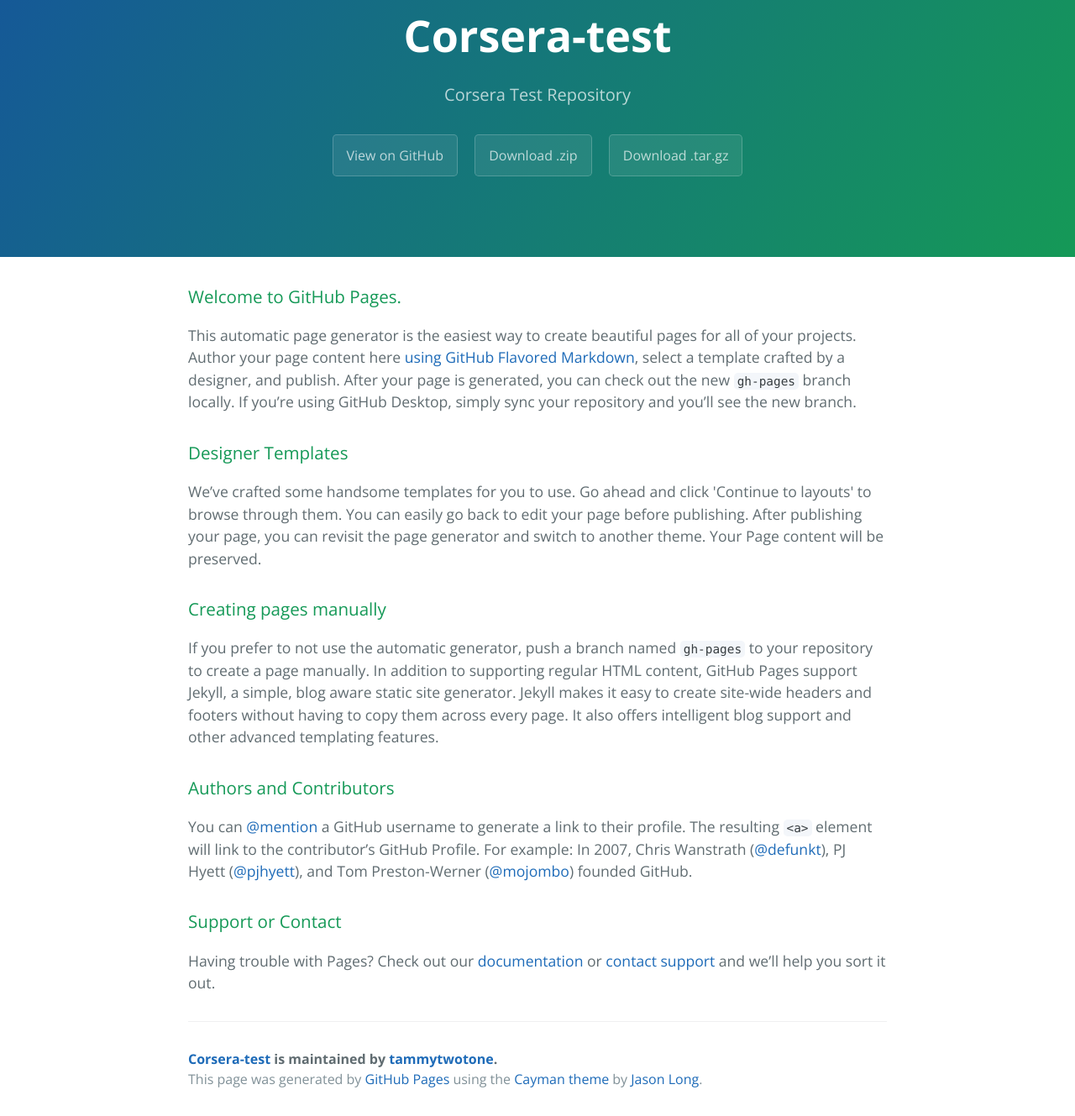
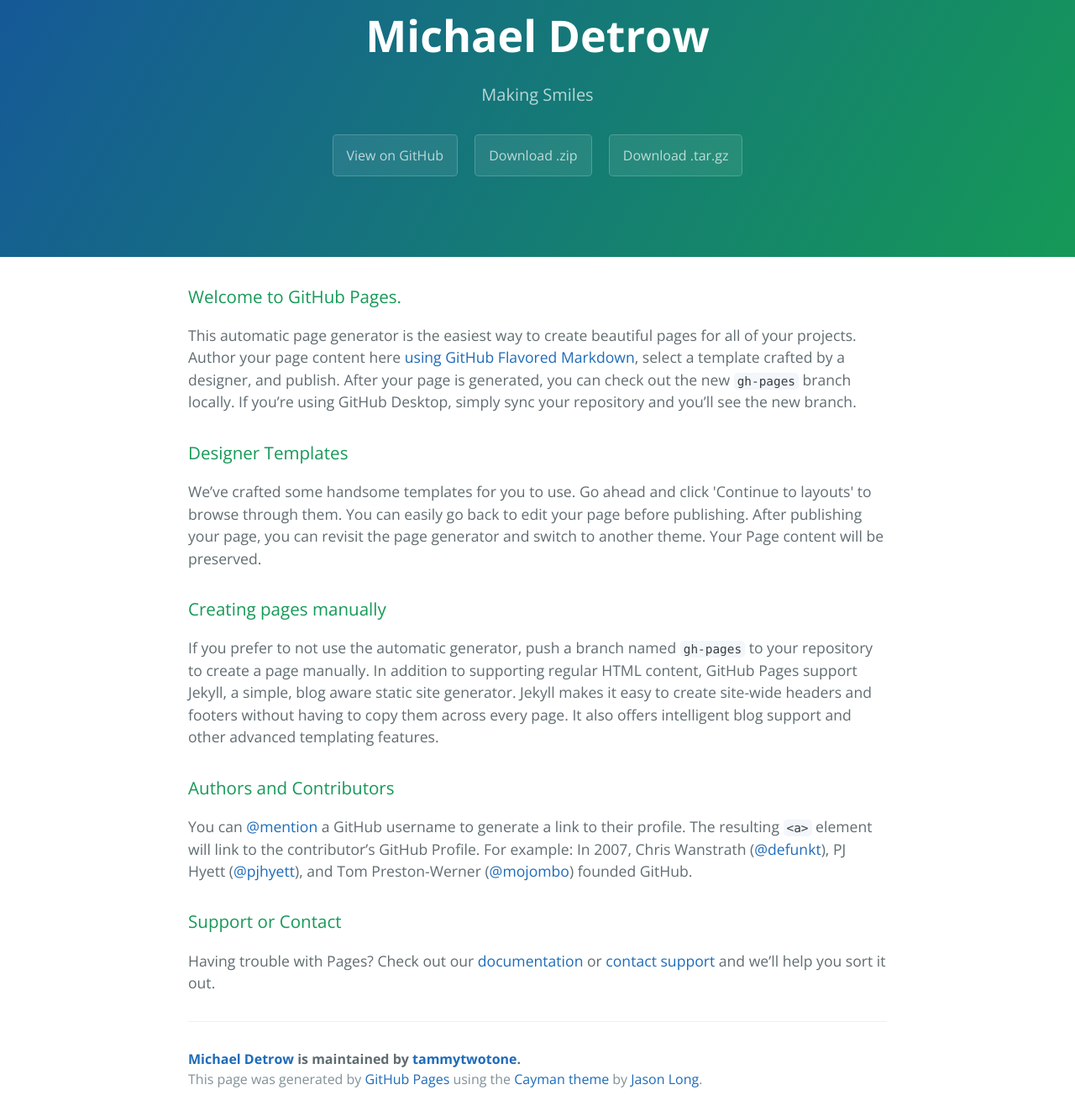
Before and after one commit to tammytwotone/corsera-test, a plain HTML site: page index.html in a window 1280 px wide. Shown: the part 77-1406 px from the top of the page at 84% size. Drawn offline with nearby package versions, Linux system fonts and the light colour scheme.

```diff
--- a/index.html
+++ b/index.html
@@ -2,7 +2,7 @@
 <html lang="en-us">
   <head>
     <meta charset="UTF-8">
-    <title>Corsera-test by tammytwotone</title>
+    <title>Michael Detrow by tammytwotone</title>
     <meta name="viewport" content="width=device-width, initial-scale=1">
     <link rel="stylesheet" type="text/css" href="stylesheets/normalize.css" media="screen">
     <link href='https://fonts.googleapis.com/css?family=Open+Sans:400,700' rel='stylesheet' type='text/css'>
@@ -11,8 +11,8 @@
   </head>
   <body>
     <section class="page-header">
-      <h1 class="project-name">Corsera-test</h1>
-      <h2 class="project-tagline">Corsera Test Repository</h2>
+      <h1 class="project-name">Michael Detrow</h1>
+      <h2 class="project-tagline">Making Smiles</h2>
       <a href="https://github.com/tammytwotone/corsera-test" class="btn">View on GitHub</a>
       <a href="https://github.com/tammytwotone/corsera-test/zipball/master" class="btn">Download .zip</a>
       <a href="https://github.com/tammytwotone/corsera-test/tarball/master" class="btn">Download .tar.gz</a>
@@ -45,7 +45,7 @@
 <p>Having trouble with Pages? Check out our <a href="https://help.github.com/pages">documentation</a> or <a href="https://github.com/contact">contact support</a> and we’ll help you sort it out.</p>
 
       <footer class="site-footer">
-        <span class="site-footer-owner"><a href="https://github.com/tammytwotone/corsera-test">Corsera-test</a> is maintained by <a href="https://github.com/tammytwotone">tammytwotone</a>.</span>
+        <span class="site-footer-owner"><a href="https://github.com/tammytwotone/corsera-test">Michael Detrow</a> is maintained by <a href="https://github.com/tammytwotone">tammytwotone</a>.</span>
 
         <span class="site-footer-credits">This page was generated by <a href="https://pages.github.com">GitHub Pages</a> using the <a href="https://github.com/jasonlong/cayman-theme">Cayman theme</a> by <a href="https://twitter.com/jasonlong">Jason Long</a>.</span>
       </footer>
```
Also changed, not shown: params.json (+1 -1 lines).
